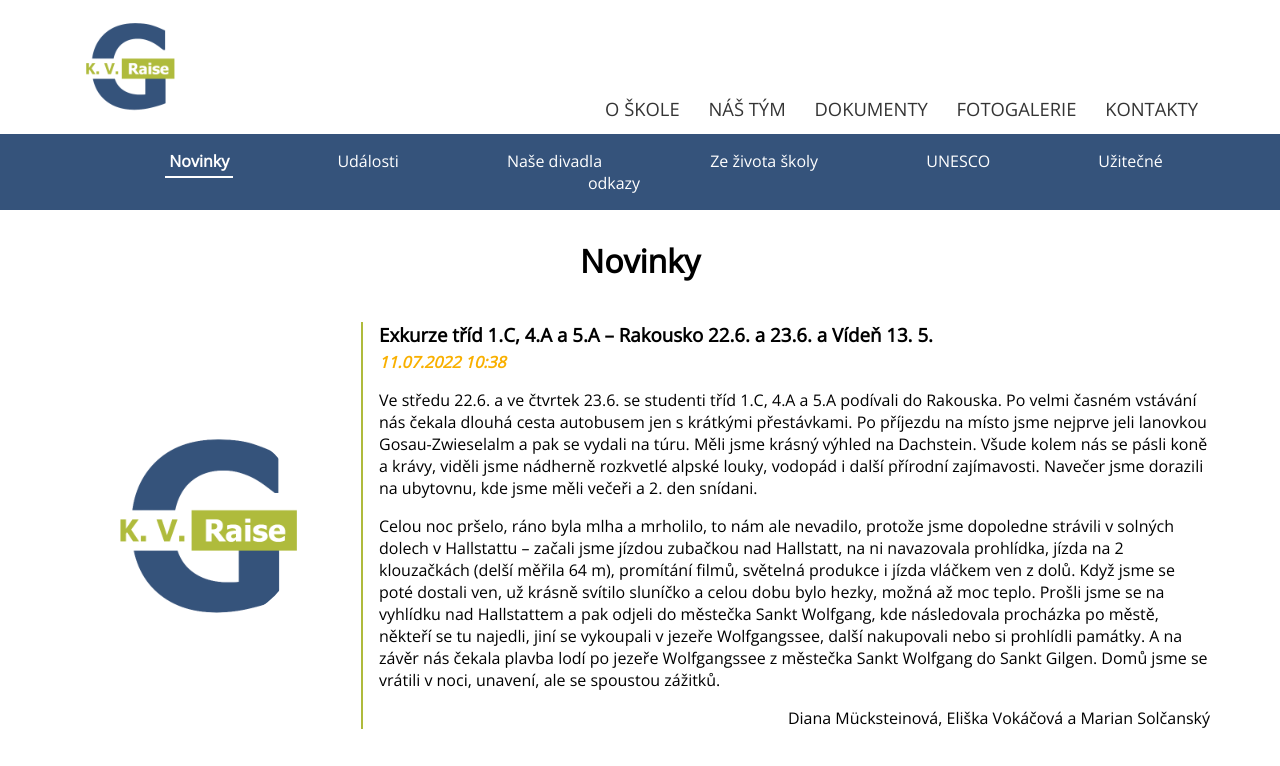
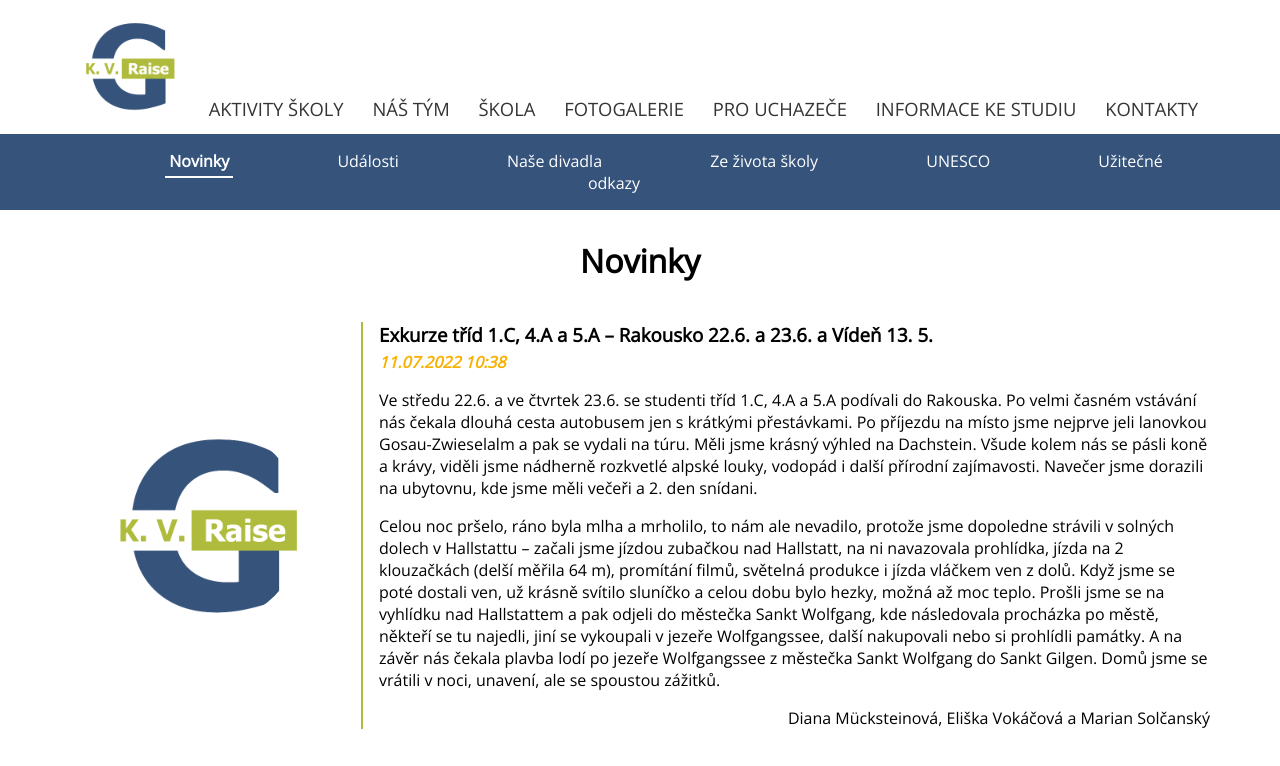
Before and after one commit to MatejZelenka/MatejZelenka.github.io, a website built with webpack: page about-us.html in a window 1280 px wide. Shown: the top 766 px of the page. Built offline with nearby package versions, Linux system fonts and the light colour scheme.

Commit message:
about us changes

```diff
--- a/about-us.html
+++ b/about-us.html
@@ -16,10 +16,12 @@
         </a>
       </li>
       <li>
-        <a href="about-us.html">O škole</a>
+        <a href="about-us.html">Aktivity školy</a>
         <a href="#">Náš tým</a>
-        <a href="#">Dokumenty</a>
+        <a href="#">Škola</a>
         <a href="#">Fotogalerie</a>
+        <a href="#">Pro uchazeče</a>
+        <a href="#">Informace ke studiu</a>
         <a href="#">Kontakty</a>
       </li>
     </ul>
```
